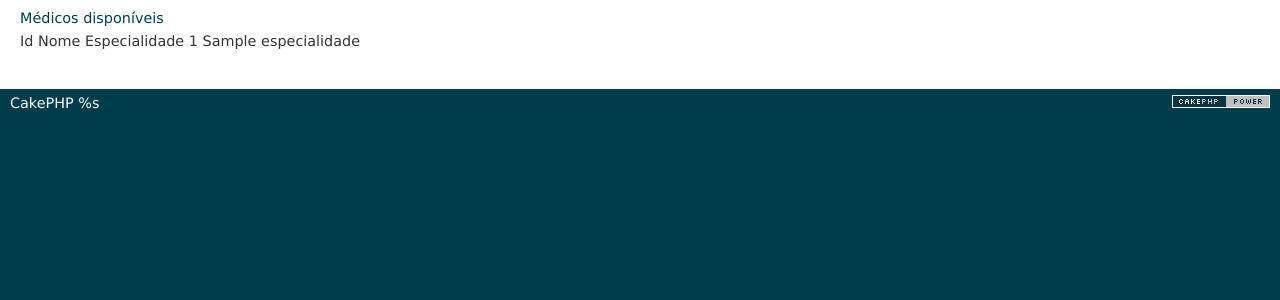
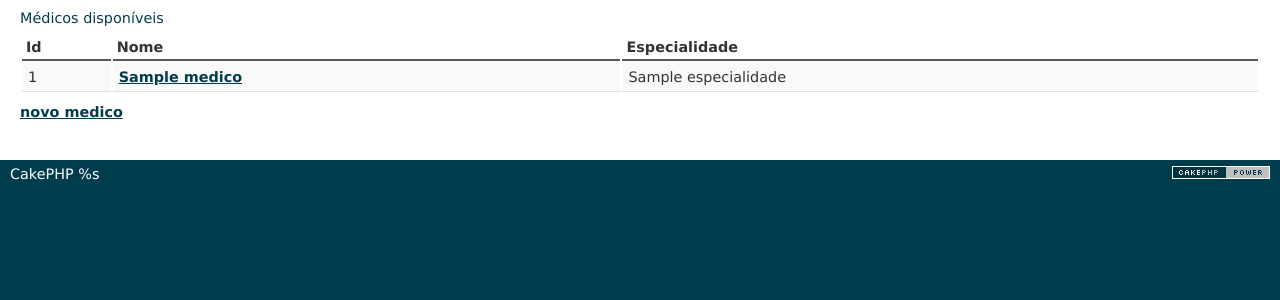
Before and after one commit to Gustavo-erades/igutDesafio, a CakePHP app: the page made by app/View/Medicos/index.ctp in a window 1280 px wide. Shown: the part 47-347 px from the top of the page. Run offline with PHP 8.4 and a stand-in for CakePHP, Linux system fonts and the light colour scheme; the template is opened without the code that fills it: most values are stand-ins (such as "Sample title", 1, 10 or a date in 2020); data that the repository does not hold is empty; some libraries are stand-ins or nearby versions.

Commit message:
problema resolvido!

```diff
--- a/app/Model/Medico.php
+++ b/app/Model/Medico.php
@@ -12,6 +12,6 @@
             'especialidade'=>array(
                 'rule'=>'notBlank'
             )
-        )
+            );
     }
 ?>
--- a/app/View/Medicos/index.ctp
+++ b/app/View/Medicos/index.ctp
@@ -1,6 +1,7 @@
 <h1>
     Médicos disponíveis
 </h1>
+<table>
     <tr>
         <th>Id</th>
         <th>Nome</th>
@@ -17,7 +18,7 @@ foreach ($medicos as $medico):
             </td>
             <td>
                 <?php
-            $this->Html->link($medico['Medico']['nome'], array('controller' => 'medicos', 'action' => 'view', $medico['Medico']['id']))
+                echo $this->Html->link($medico['Medico']['nome'], array('controller' => 'medicos', 'action' => 'view', $medico['Medico']['id']));
                 ?>
             </td>
             <td>
@@ -26,10 +27,11 @@ foreach ($medicos as $medico):
                 ?>
             </td>
         </tr>
-    </table>
     <?php
     endforeach;
     ?>
+</table>
+</table>
 <?php
-$this->Html->link("novo medico", array("controller" => 'medicos', 'action' => 'new'));
+echo $this->Html->link("novo medico", array("controller" => 'medicos', 'action' => 'new'));
 ?>
--- a/app/View/Medicos/view.ctp
+++ b/app/View/Medicos/view.ctp
@@ -16,5 +16,5 @@
     ?>
 </p>
 <?php
-    $this->Html->link('voltar',array('controller'=>'medicos','action'=>'index'))
+   echo $this->Html->link('voltar',array('controller'=>'medicos','action'=>'index'))
 ?>
--- a/app/View/Pacientes/index.ctp
+++ b/app/View/Pacientes/index.ctp
@@ -26,6 +26,6 @@
 </table>
 <div>
     <?php
-        echo $this->Html->link('novo paciente',array('controller'=>'pacientes','action'=>'new'))
+        echo $this->Html->link('novo paciente',array('controller'=>'pacientes','action'=>'new'));
     ?>
 </div>
```
Lines whose indentation alone changed are shown as unchanged.
